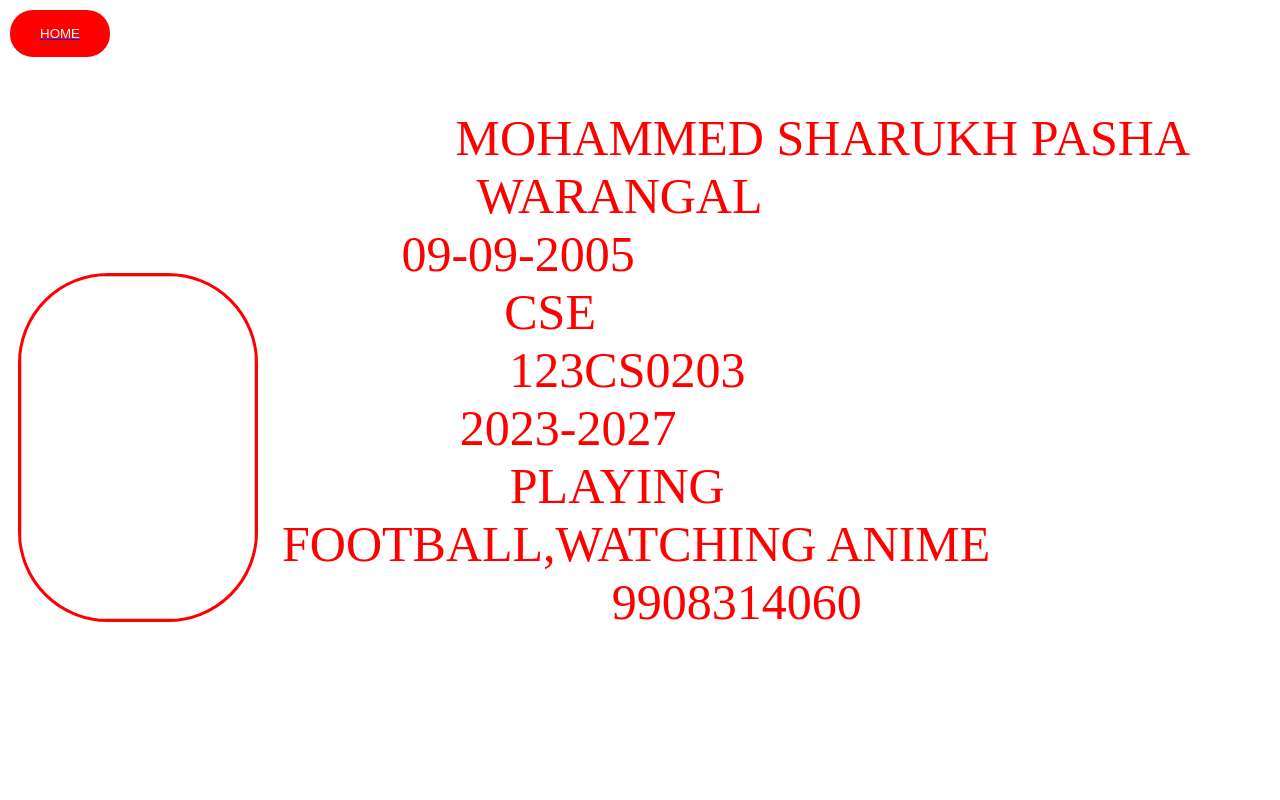
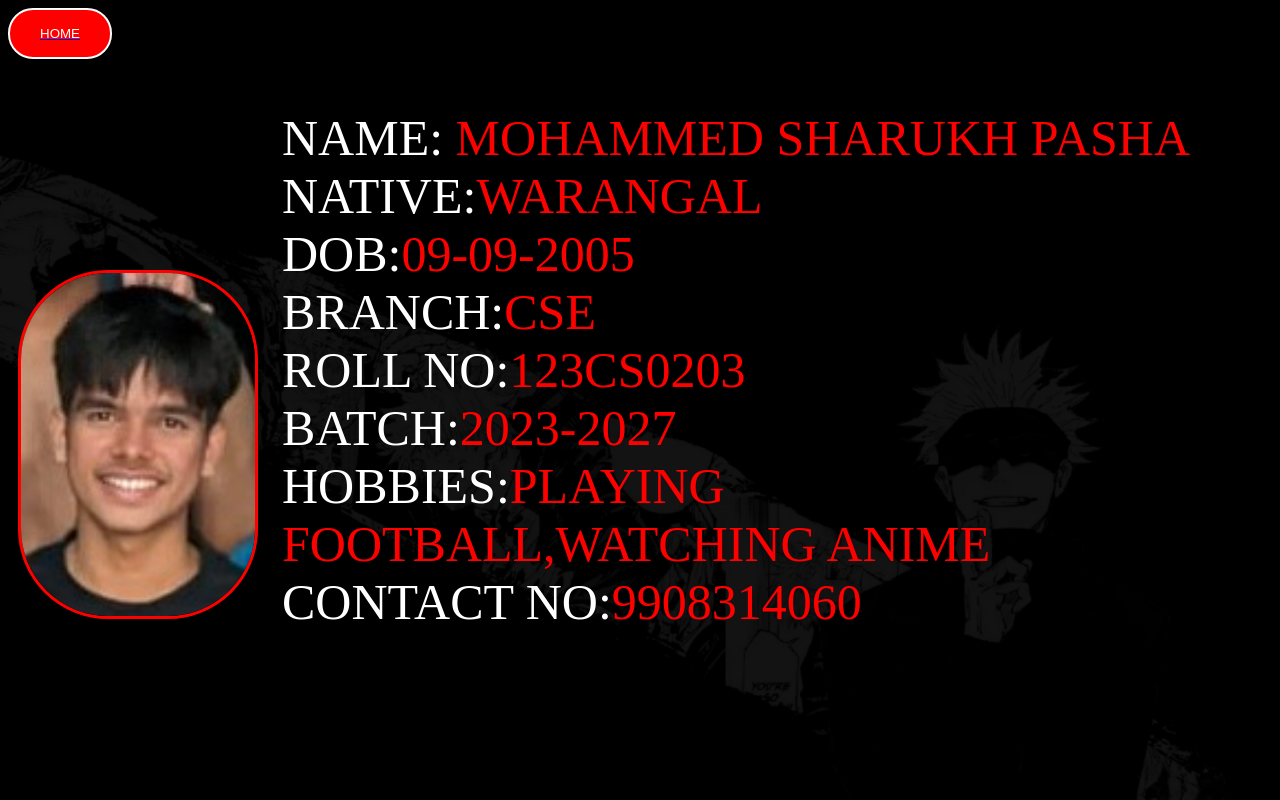
Before and after one commit to Sharukh-009/Anime-website, a plain HTML site: page profile.html in a window 1280 px wide. Drawn offline with Linux system fonts and the light colour scheme.

Commit message:
Update profile.html

```diff
--- a/profile.html
+++ b/profile.html
@@ -20,7 +20,7 @@
                 transform: scale(1.1);
             }
             body{
-                background-image: url(images/background1.png);
+                background-image: url(background1.png);
                 background-size: cover;
 
             }            .profile{
@@ -48,7 +48,7 @@
     </head>
     <body>
         <a href="hompage.html"><button >HOME</button></a>
-        <img class="profile" src="images/profile.JPG" >
+        <img class="profile" src="profile.JPG" >
         <p><span class="qs">NAME:</span> MOHAMMED SHARUKH PASHA
             <br><span class="qs" >NATIVE:</span>WARANGAL
             <br><span class="qs">DOB:</span>09-09-2005
```
